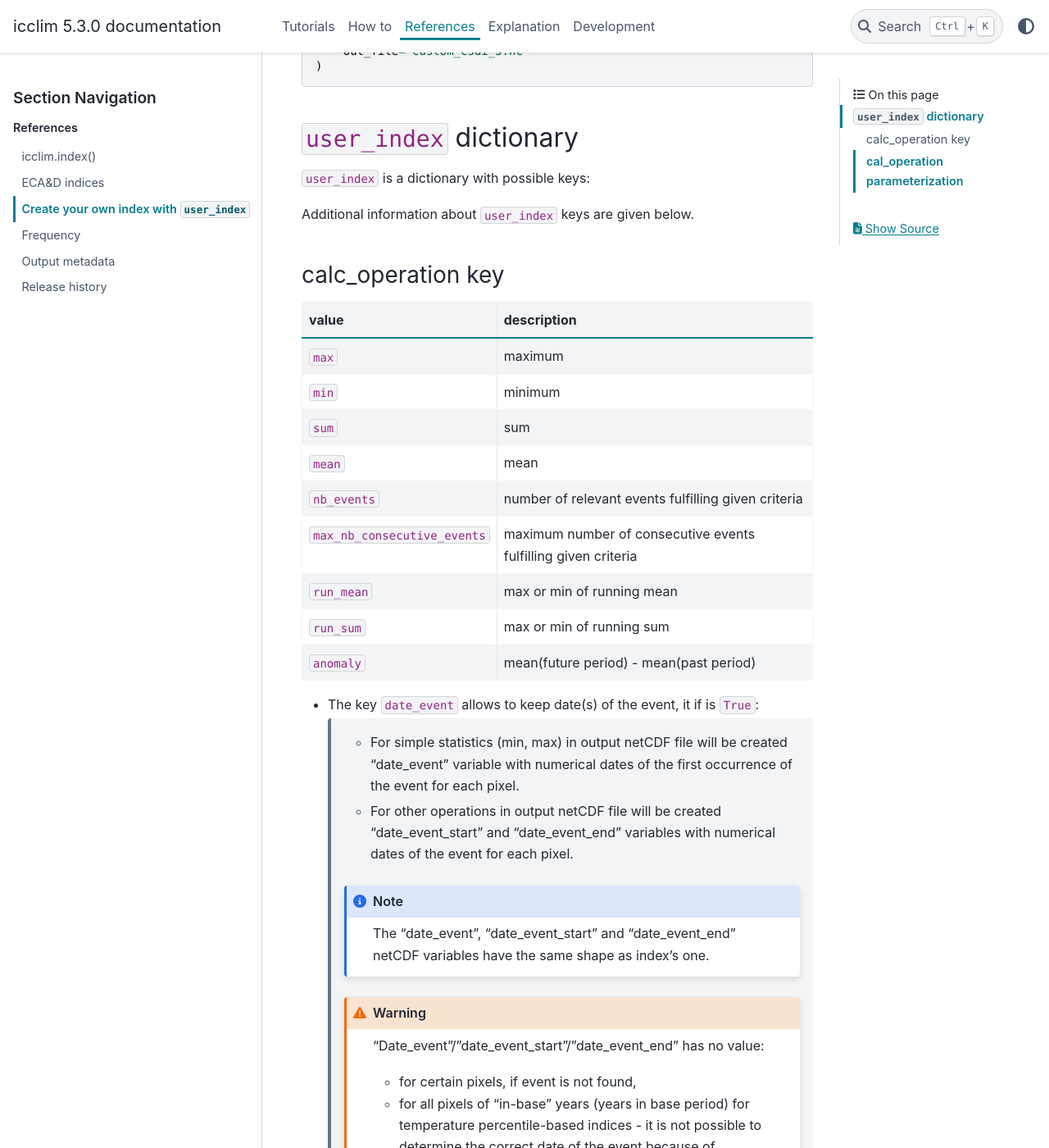
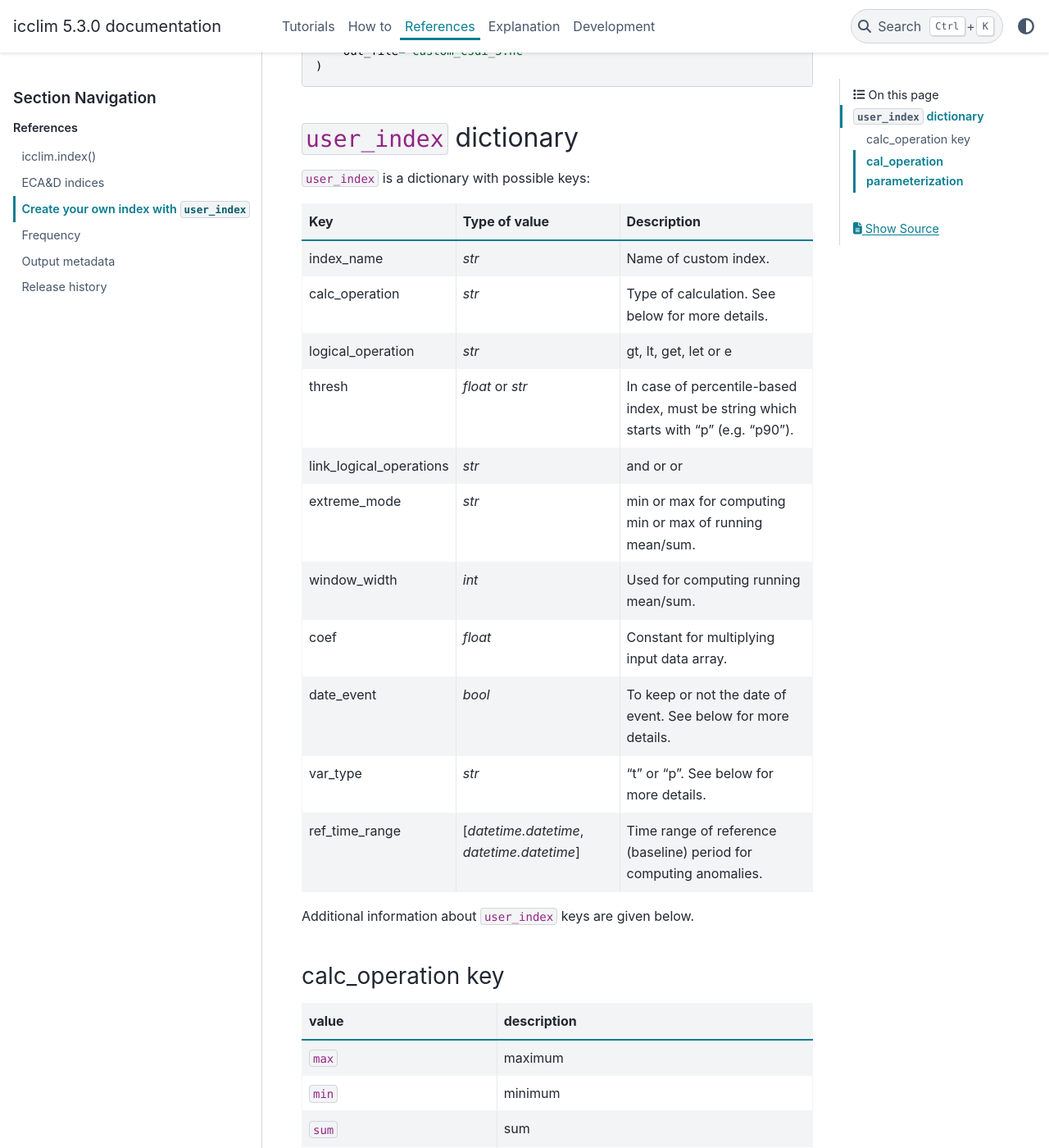
Before and after one commit to cerfacs-globc/icclim, a Sphinx documentation site: the page built from doc/source/references/custom_indices.rst, in a window 1280 px wide and 1400 px high, scrolled down 596 px. Shown: the whole window at 82% size. Built offline with Sphinx 7.4.7 and the PyData theme 0.15.4, drawn with Linux system fonts in a browser that asks for light colours; the version number is read from the project's files by our own code.

```diff
--- a/doc/source/references/custom_indices.rst
+++ b/doc/source/references/custom_indices.rst
@@ -33,31 +33,31 @@
 ~~~~~~~~~~~~~~~~~~~~~~~~~
 ``user_index`` is a dictionary with possible keys:
 
-+--------------------------+-------------------------------------------+--------------------------------------------------------------------------------------+
-|Key                       |Type of value                              |Description                                                                           |
-+==========================+===========================================+======================================================================================+
++------------------------+-------------------------------------------+--------------------------------------------------------------------------------------+
+|Key                     |Type of value                              |Description                                                                           |
++========================+===========================================+======================================================================================+
 |index_name              |*str*                                      |Name of custom index.                                                                 |
-+--------------------------+-------------------------------------------+--------------------------------------------------------------------------------------+
++------------------------+-------------------------------------------+--------------------------------------------------------------------------------------+
 |calc_operation          |*str*                                      |Type of calculation. See below for more details.                                      |
-+--------------------------+-------------------------------------------+--------------------------------------------------------------------------------------+
-|logical_operation       |*str*                                      |gt, lt, get, let or e                                                       |
-+--------------------------+-------------------------------------------+--------------------------------------------------------------------------------------+
++------------------------+-------------------------------------------+--------------------------------------------------------------------------------------+
+|logical_operation       |*str*                                      |gt, lt, get, let or e                                                                 |
++------------------------+-------------------------------------------+--------------------------------------------------------------------------------------+
 |thresh                  |*float* or *str*                           |In case of percentile-based index, must be string which starts with "p" (e.g. "p90"). |
-+--------------------------+-------------------------------------------+--------------------------------------------------------------------------------------+
-|link_logical_operations |*str*                                      |and or or                                                                         |
-+--------------------------+-------------------------------------------+--------------------------------------------------------------------------------------+
-|extreme_mode            |*str*                                      |min or max for computing min or max of running mean/sum.                          |
-+--------------------------+-------------------------------------------+--------------------------------------------------------------------------------------+
++------------------------+-------------------------------------------+--------------------------------------------------------------------------------------+
+|link_logical_operations |*str*                                      |and or or                                                                             |
++------------------------+-------------------------------------------+--------------------------------------------------------------------------------------+
+|extreme_mode            |*str*                                      |min or max for computing min or max of running mean/sum.                              |
++------------------------+-------------------------------------------+--------------------------------------------------------------------------------------+
 |window_width            |*int*                                      |Used for computing running mean/sum.                                                  |
-+--------------------------+-------------------------------------------+--------------------------------------------------------------------------------------+
++------------------------+-------------------------------------------+--------------------------------------------------------------------------------------+
 |coef                    |*float*                                    |Constant for multiplying input data array.                                            |
-+--------------------------+-------------------------------------------+--------------------------------------------------------------------------------------+
++------------------------+-------------------------------------------+--------------------------------------------------------------------------------------+
 |date_event              |*bool*                                     |To keep or not the date of event. See below for more details.                         |
-+--------------------------+-------------------------------------------+--------------------------------------------------------------------------------------+
++------------------------+-------------------------------------------+--------------------------------------------------------------------------------------+
 |var_type                |*str*                                      |"t" or "p". See below for more details.                                               |
-+--------------------------+-------------------------------------------+--------------------------------------------------------------------------------------+
++------------------------+-------------------------------------------+--------------------------------------------------------------------------------------+
 |ref_time_range          |[*datetime.datetime*, *datetime.datetime*] |Time range of reference (baseline) period for computing anomalies.                    |
-+--------------------------+-------------------------------------------+--------------------------------------------------------------------------------------+
++------------------------+-------------------------------------------+--------------------------------------------------------------------------------------+
 
 Additional information about ``user_index`` keys are given below.
 
--- a/doc/source/references/icclim_index_api.rst
+++ b/doc/source/references/icclim_index_api.rst
@@ -351,6 +351,8 @@
 Percentile-based indices (TX10p, TX90p, TN10p, TN90p, TG10p, TG90p, R75p, R95p and R99p) could be returned as number of days (default)
 or as percentage of days (``out_unit`` = "%").
 
+.. _custom_indices_old:
+
 Custom indices
 --------------
 
```
